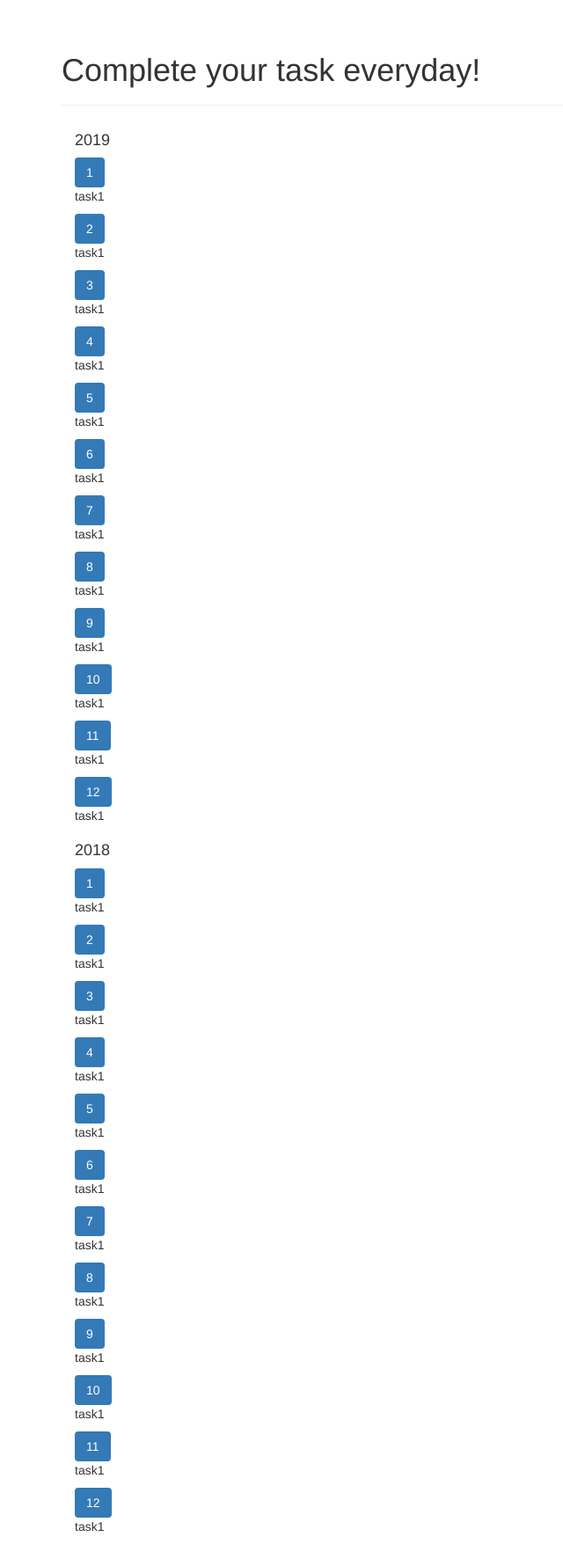
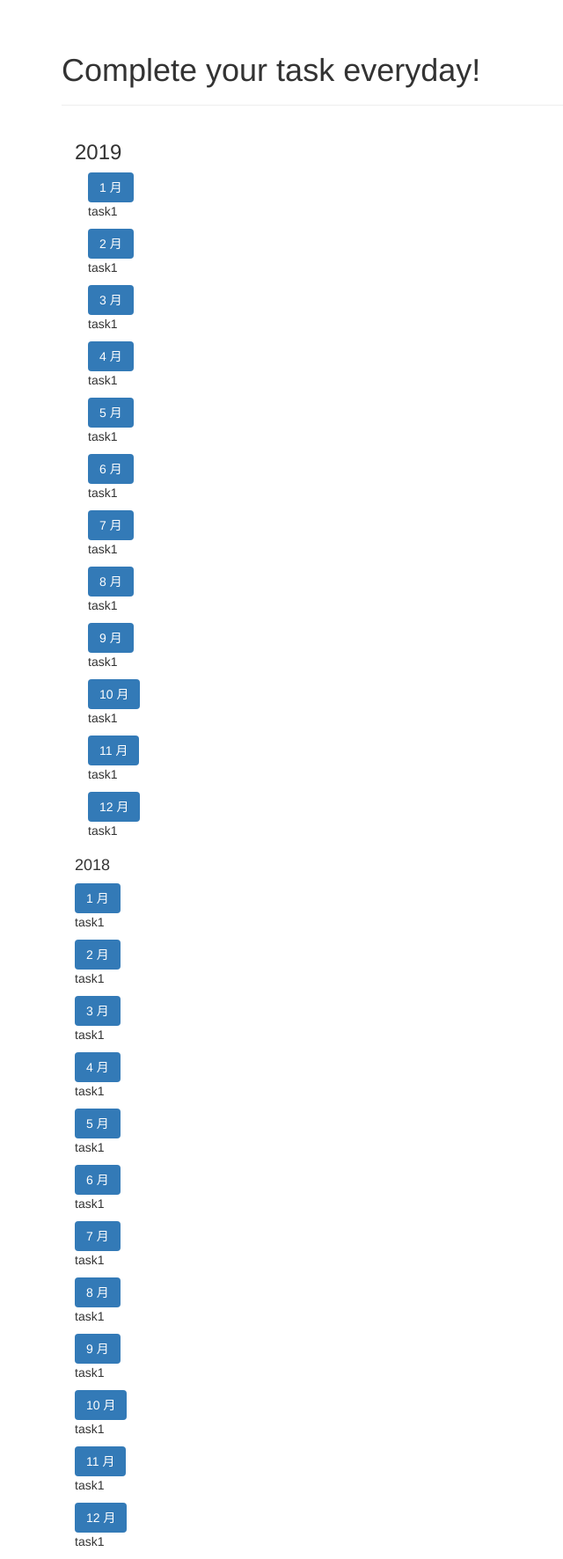
Before and after one commit to xiaofeier312/SDtest, a Flask app: page /task/index in a window 1280 px wide. Shown: the part 52-1824 px from the top of the page at 88% size, without its empty margins (0-640 px from the left). Before the commit the page ends 1793 px from the top, so only its background shows below. Run offline with Flask 2, Linux system fonts and the light colour scheme; parts of the project's set-up code (start-up, migrations or seed data) failed here and were passed over; some libraries are stand-ins or nearby versions.

Commit message:
Optimize page

```diff
--- a/app/templates/do_task/task.html
+++ b/app/templates/do_task/task.html
@@ -29,18 +29,22 @@
 
         <div class="container">
             <div>
-                <h4>2019</h4>
+                <h3>2019</h3>
             </div>
-            <div>
+
+
+            <div class="container">
                 {% for month19 in [1,2,3,4,5,6,7,8,9,10,11,12] %}
                 <div>
-                    <button type="button" class="btn bg-primary">{{ month19 }}</button>
+                    <button type="button" class="btn bg-primary">{{ month19 }} 月</button>
                     <div>
                         <p>task1</p>
                     </div>
                 </div>
                 {% endfor %}
             </div>
+
+
         </div>
 
         <div class="container">
@@ -50,7 +54,7 @@
             <div>
                 {% for month18 in [1,2,3,4,5,6,7,8,9,10,11,12] %}
                 <div>
-                    <button type="button" class="btn bg-primary">{{ month18  }}</button>
+                    <button type="button" class="btn bg-primary">{{ month18  }} 月</button>
                     <div>
                         <p>task1</p>
                     </div>
```
